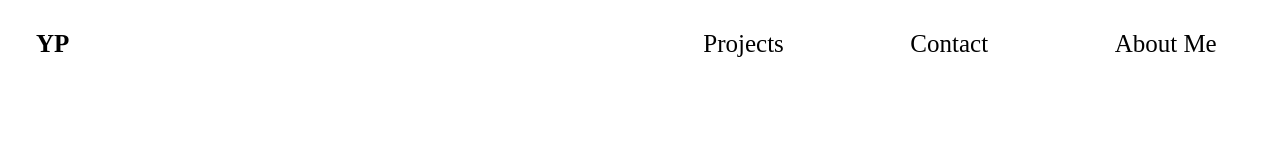
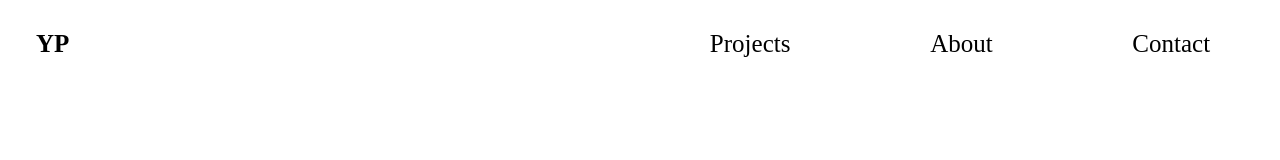
Before and after one commit to SantiagoMC52/yannickpalahi, a React (Create React App) app: page / in a window 1280 px wide. Shown: the top 160 px of the page. Built offline with nearby package versions, Linux system fonts and the light colour scheme.

Commit message:
Modify navbar links

```diff
--- a/src/App.jsx
+++ b/src/App.jsx
@@ -16,8 +16,8 @@ function App() {
           <Route exact path="/" component={Dashboard} />
           <Route path="/detail/:projectId" component={Detail} />
           <Route path="/projects" component={Projects} />
+          <Route path="/aboutme" component={Aboutme} />
           <Route path="/contact" component={Contact} />
-          <Route path="/aboutme" component={Aboutme} />
         </Switch>
       </BrowserRouter>
     </>
--- a/src/components/Header/index.jsx
+++ b/src/components/Header/index.jsx
@@ -17,8 +17,8 @@ const Header = () => {
           <nav className="navbar-container__nav">
             <Link to="/">YP</Link>
             <Link to="/projects">Projects</Link>
+            <Link to="/aboutme">About</Link>
             <Link to="/contact">Contact</Link>
-            <Link to="/aboutme">About Me</Link>
           </nav>
         ) : ''
       }
@@ -30,8 +30,8 @@ const Header = () => {
         </nav>
         <nav className="desktop-navbar__nav">
           <Link to="/projects">Projects</Link>
+          <Link to="/aboutme">About</Link>
           <Link to="/contact">Contact</Link>
-          <Link to="/aboutme">About Me</Link>
         </nav>
       </div>
     </>
```
